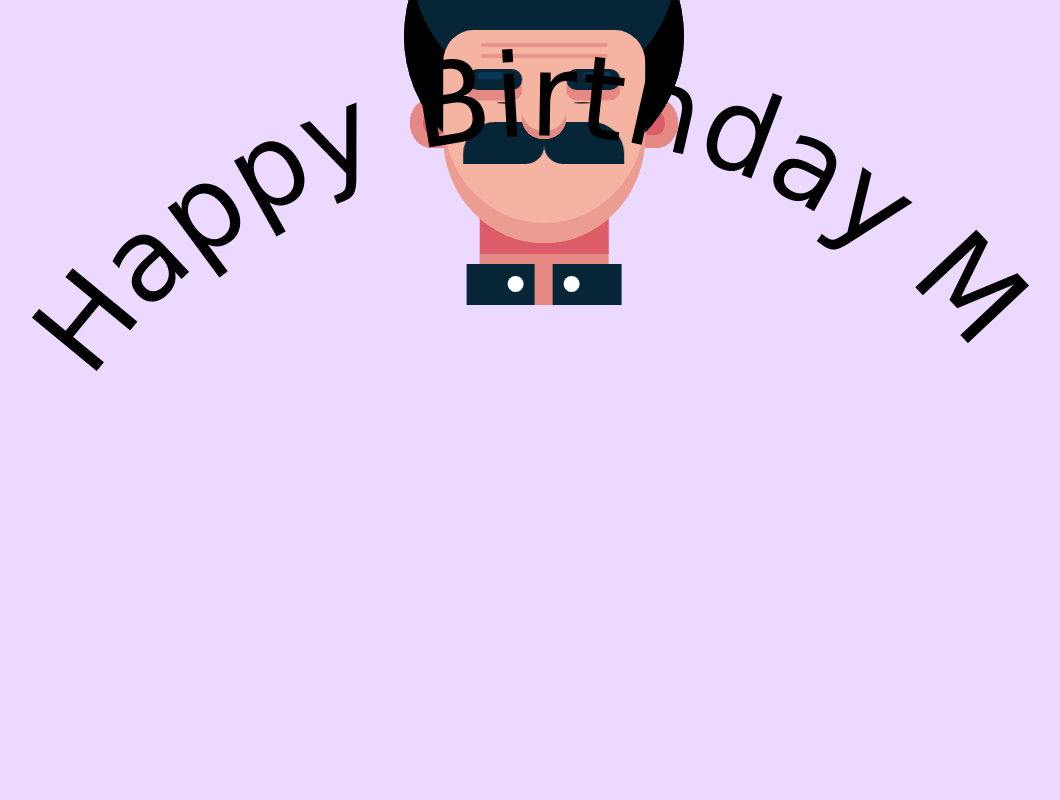
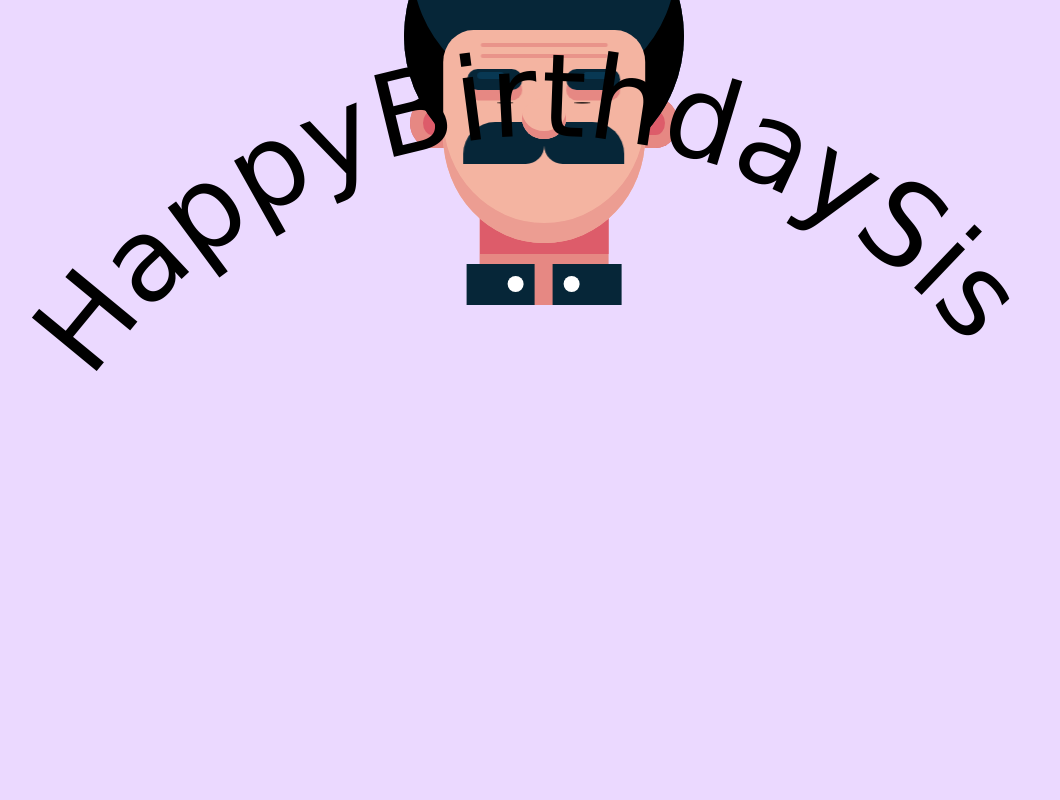
Before and after one commit to hritik42/manvibday, a plain HTML site: page main.html in a window 1280 px wide. Shown: the top 800 px of the page, without its empty margins (96-1156 px from the left). Drawn offline with nearby package versions, Linux system fonts and the light colour scheme.

Commit message:
Update main.html

```diff
--- a/main.html
+++ b/main.html
@@ -53,7 +53,7 @@
         d="M73.2,148.6c4-6.1,65.5-96.8,178.6-95.6c111.3,1.2,170.8,90.3,175.1,97"
       />
       <text width="200">
-        <textPath xlink:href="#curve">Happy Birthday MANVI</textPath>
+        <textPath xlink:href="#curve">HappyBirthdaySis</textPath>
       </text>
     </svg>
     <img src="cele.png"  style="width: 70px; height: 70px; margin-left: 30px; margin-top: 20px;" alt="pic">
```
